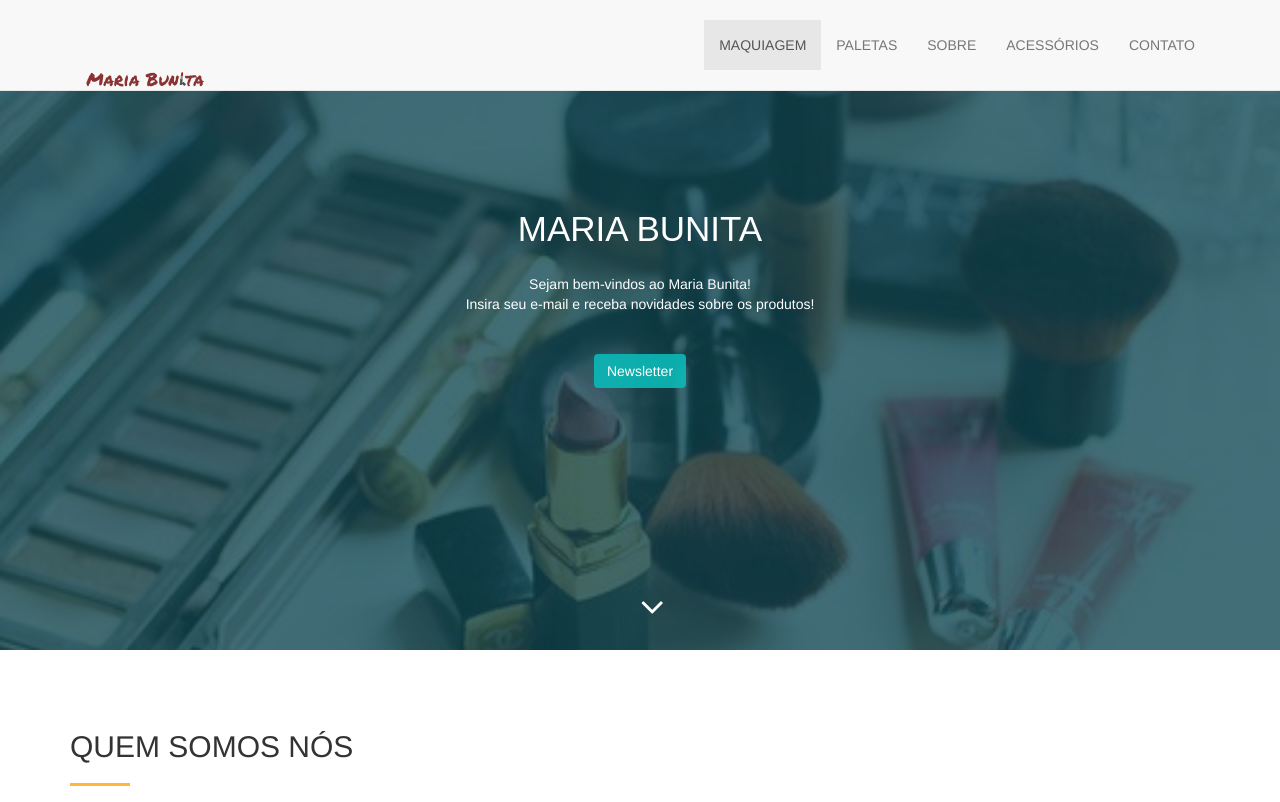
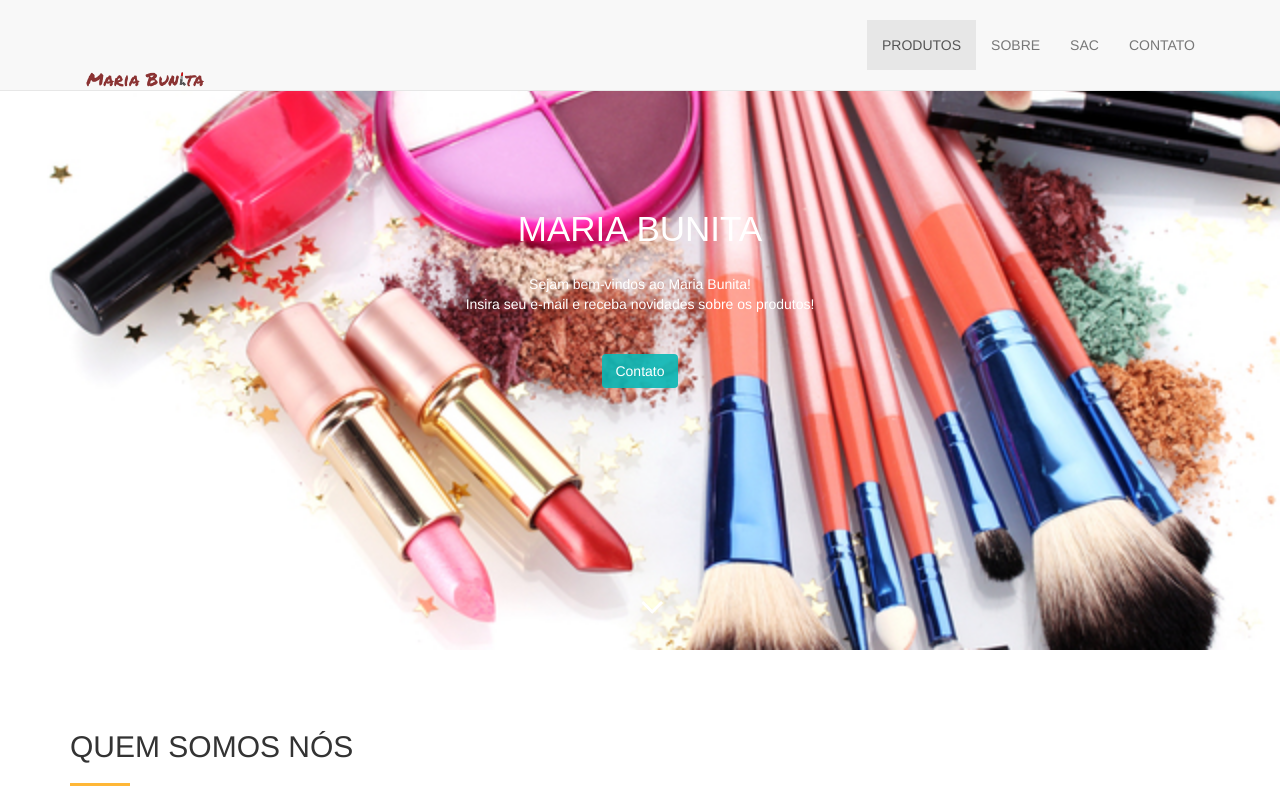
Before and after one commit to brunogomes3000/mariabunita, a Django app: page / in a window 1280 px wide. Shown: the top 802 px of the page. Run offline with Django 3.2, Linux system fonts and the light colour scheme; some libraries are stand-ins or nearby versions; some web fonts are replaced.

Commit message:
atualizei uma ruma de troço

```diff
--- a/mariabunita/core/static/css/style.css
+++ b/mariabunita/core/static/css/style.css
@@ -197,7 +238,6 @@ banner
 	position: relative;
 }
 .bg-color{
-	background-color: RGBA(13, 70, 83, 0.78);
 	min-height: 650px;
 }
 .banner-info{
--- a/mariabunita/core/templates/base.html
+++ b/mariabunita/core/templates/base.html
@@ -49,11 +49,10 @@
                     </div>
                     <div class="collapse navbar-collapse navbar-right" id="myNavbar">
                       <ul class="nav navbar-nav">
-                        <li class="active"><a href="#banner">Maquiagem</a></li>
-                        <li class=""><a href="#service">Paletas</a></li>
-                        <li class=""><a href="">Sobre</a></li>
-                        <li class=""><a href="#testimonial">Acessórios</a></li>
-                        <li class=""><a href="">Contato</a></li>
+                        <li class="active"><a href="#banner">Produtos</a></li>
+                        <li class=""><a href="#doctor-team">Sobre</a></li>
+                        <li class=""><a href="#testimonial">Sac</a></li>
+                        <li class=""><a href="#contact">Contato</a></li>
 
                       </ul>
                     </div>
@@ -67,7 +66,7 @@
                         <div class="banner-text text-center">
                             <h1 class="white">Maria Bunita</h1>
                             <p>Sejam bem-vindos ao Maria Bunita! <br>Insira seu e-mail e receba novidades sobre os produtos!</p>
-                            <a href="#contact" class="btn btn-appoint">Newsletter</a>
+                            <a href="#contact" class="btn btn-appoint">Contato</a>
                         </div>
                         <div class="overlay-detail text-center">
                            <a href="#service"><i class="fa fa-angle-down"></i></a>
```
Also changed, not shown: other parts of mariabunita/core/static/css/style.css (+41 -0 lines), mariabunita/core/static/img/bg-banner.jpg.
